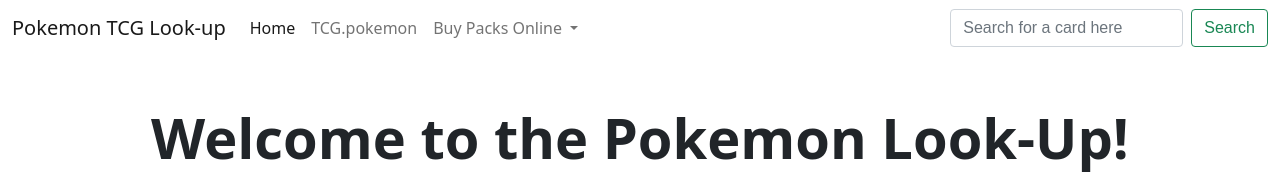
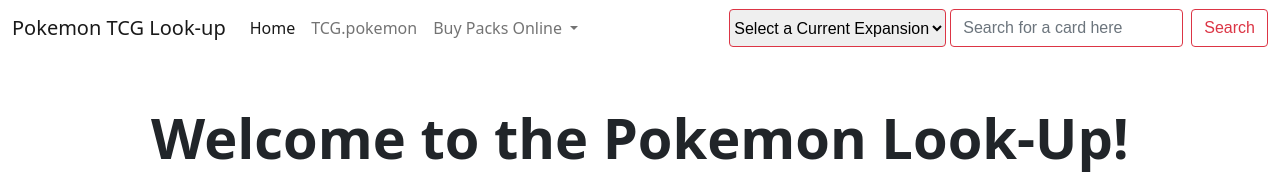
Before and after one commit to eeoerkeedu/Pokemon_TCG_Finder, a plain HTML site: page index.html in a window 1280 px wide. Shown: the top 176 px of the page. Drawn offline with nearby package versions, Linux system fonts and the light colour scheme; no server answers.

Commit message:
Added selection menu next to search bar and changes styling of search menu

```diff
--- a/index.html
+++ b/index.html
@@ -42,8 +42,16 @@
             </li>
           </ul>
           <form class="d-flex ui-widget">
-            <input id="pokemonInput" class="form-control me-2" type="search" placeholder="Search for a card here" aria-label="Search">
-            <button id="searchBtn" class="btn btn-outline-success" type="submit">Search</button>
+            <!-- Quick dropdown set selector. We can easily add more sets -->
+            <select name ="sets" id="sets" class="border border-danger rounded mx-1">
+              <option value="none" selected disabled hidden>Select a Current Expansion</option>
+              <option value="swsh5">Battle Styles</option>
+              <option value="swsh6">Chilling Reign</option>
+              <option value="swsh7">Evolving Skies</option>
+              <option value="swsh8">Fusion Strike</option>
+            </select>
+            <input id="pokemonInput" class="form-control me-2 border-danger" type="search" placeholder="Search for a card here" aria-label="Search">
+            <button id="searchBtn" class="btn btn-outline-danger" type="submit">Search</button>
           </form>
         </div>
       </div>
```
